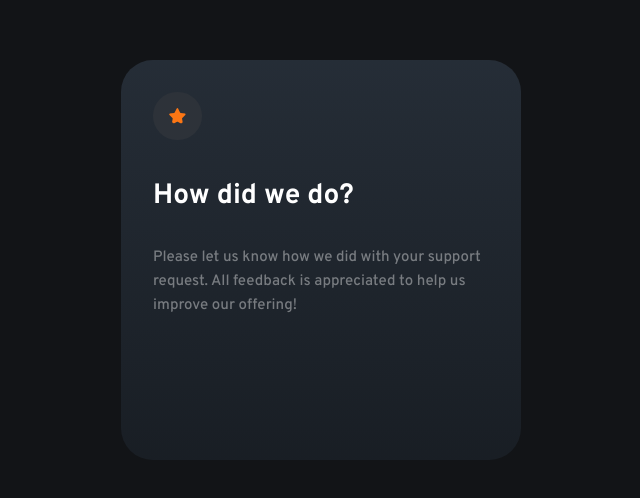
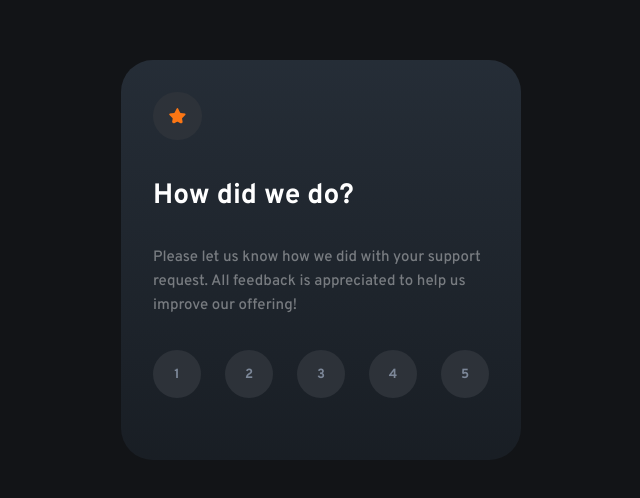
Before and after one commit to lucarl07/classificacao-interativa, a React (Vite) app: page / in a window 1280 px wide. Shown: the part 140-638 px from the top of the page, without its empty margins (319-959 px from the left). Built offline with nearby package versions, Linux system fonts and the light colour scheme.

Commit message:
Add 2 new components

```diff
--- a/src/components/Card/Card.jsx
+++ b/src/components/Card/Card.jsx
@@ -1,5 +1,6 @@
 /* eslint-disable react/prop-types */
 import Icon from '../Icon/Icon';
+import ModalRating from '../ModalRating/ModalRating';
 import './Card.css'
 
 const Card = ({title, value}) => {
@@ -9,6 +10,7 @@ const Card = ({title, value}) => {
         <Icon/>
         <h1>{title}</h1>
         <p>{value}</p>
+        <ModalRating/>
       </section>
     </>
   );
--- /dev/null
+++ b/src/components/ModalButton/ModalButton.css
@@ -0,0 +1,9 @@
+.modalBtn {
+    width: 48px;
+    height: 48px;
+    border: none;
+    border-radius: 48px;
+    background-color: hsl(216, 12%, 20%);
+    color: var(--medium-grey);
+    font-weight: 700;
+}
--- /dev/null
+++ b/src/components/ModalButton/ModalButton.jsx
@@ -0,0 +1,26 @@
+/* eslint-disable react/prop-types */
+import React from 'react';
+import './ModalButton.css'
+
+const ModalButton = ({value}) => {
+  const [active, setActive] = React.useState(false)
+  const bgColor = active === true? 'var(--orange)' : 'hsl(216, 12%, 20%)'
+  const fontColor = active === true? 'var(--white)' : 'var(--medium-grey)'
+
+  return (
+    <>
+      <button
+        className='modalBtn'
+        style={{
+          backgroundColor: bgColor,
+          color: fontColor
+        }}
+        onClick={() => setActive(!active)}
+      >
+        {value}
+      </button>
+    </>
+  );
+}
+
+export default ModalButton;
--- /dev/null
+++ b/src/components/ModalRating/ModalRating.css
@@ -0,0 +1,5 @@
+form {
+    display: flex;
+    flex-direction: row;
+    justify-content: space-between;
+}
--- /dev/null
+++ b/src/components/ModalRating/ModalRating.jsx
@@ -0,0 +1,21 @@
+import ModalButton from '../ModalButton/ModalButton';
+import './ModalRating.css'
+
+const ModalRating = () => {
+  const preventSubmit = (event) => {
+    event.preventDefault()
+    console.log(event);
+  }
+
+  return (
+    <form onSubmit={preventSubmit}>
+      <ModalButton value='1' />
+      <ModalButton value='2' />
+      <ModalButton value='3' />
+      <ModalButton value='4' />
+      <ModalButton value='5' />
+    </form>
+  );
+}
+
+export default ModalRating;
```
